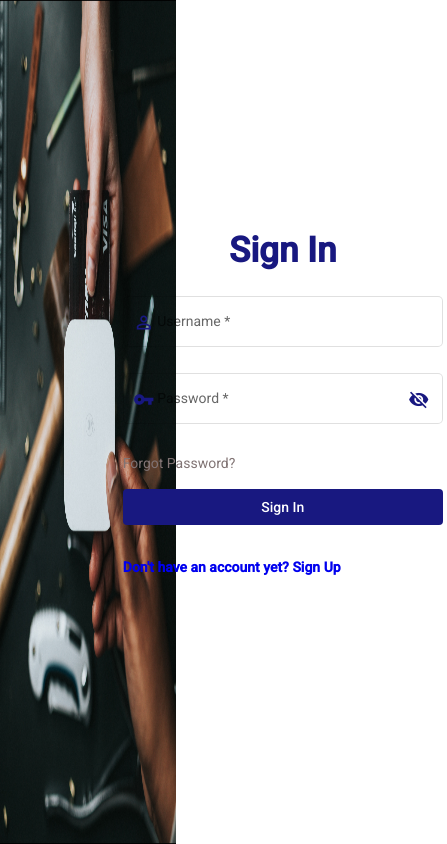
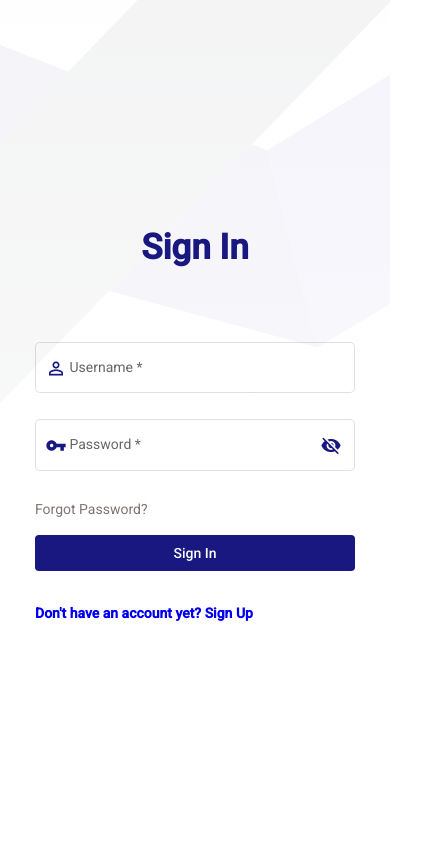
Before and after one commit to suba-sara/supplier-finance, an Angular app in the folder capstone-client/: page /sign-in in a window 390 px wide. Shown: the whole page, 447 px wide, since content can reach past the window. Built offline with nearby package versions, Linux system fonts and the light colour scheme.

Commit message:
made the sign in page mobile responsive

```diff
--- a/capstone-client/src/app/sign-in/sign-in.component.html
+++ b/capstone-client/src/app/sign-in/sign-in.component.html
@@ -1,37 +1,59 @@
-<div class="section left-section">
-  <img src="./assets/Images/login-bg.png" alt="login image">
-</div>
+<div class="root-container">
+  <div class="content-container">
+    <div class="section left-section"></div>
     <div class="section right-section">
       <div class="header-section">
         <h1>Sign In</h1>
       </div>
 
-  <div class="div-components">
+      <div class="form-content-container">
         <mat-card class="mat-elevation-z0 outline" *ngIf="errorMessage">
           <div class="mat-card-warning">
             <mat-icon>error_outline</mat-icon>
-        <mat-label>{{errorMessage}}</mat-label>
+            <mat-label>{{ errorMessage }}</mat-label>
           </div>
         </mat-card>
         <div>
           <mat-form-field appearance="outline">
             <mat-label>Username</mat-label>
-        <input matInput label="username" [(ngModel)]="signInData.username" required #name='ngModel'>
+            <input
+              matInput
+              label="username"
+              [(ngModel)]="signInData.username"
+              required
+              #name="ngModel"
+            />
             <mat-icon matPrefix>person_outline</mat-icon>
-        <mat-error *ngIf="name.invalid && (name.dirty || name.touched)">username is required</mat-error>
+            <mat-error *ngIf="name.invalid && (name.dirty || name.touched)"
+              >username is required
+            </mat-error>
           </mat-form-field>
         </div>
         <div>
           <mat-form-field appearance="outline">
             <mat-label>Password</mat-label>
             <mat-icon matPrefix>vpn_key</mat-icon>
-        <input matInput [type]="isPasswordVisible ? 'password' : 'text'" label="password"
-               [(ngModel)]="signInData.password" required #name='ngModel'>
+            <input
+              matInput
+              [type]="isPasswordVisible ? 'password' : 'text'"
+              label="password"
+              [(ngModel)]="signInData.password"
+              required
+              #name="ngModel"
+            />
 
-        <mat-icon matSuffix  class="isVisible-Point"
-                  (click)="isPasswordVisible = !isPasswordVisible">{{isPasswordVisible ? 'visibility_off' : 'visibility'}}</mat-icon>
+            <mat-icon
+              matSuffix
+              class="isVisible-Point"
+              (click)="isPasswordVisible = !isPasswordVisible"
+              >{{
+                isPasswordVisible ? "visibility_off" : "visibility"
+              }}</mat-icon
+            >
 
-        <mat-error *ngIf="name.invalid && (name.dirty || name.touched)">password is required</mat-error>
+            <mat-error *ngIf="name.invalid && (name.dirty || name.touched)"
+              >password is required
+            </mat-error>
           </mat-form-field>
         </div>
         <div class="forget-section">
@@ -41,7 +63,11 @@
           <button mat-flat-button (click)="handleSignInClick()">Sign In</button>
         </div>
         <div class="new-account-section">
-      <a routerLink="../sign-up/client" routerLinkActive="active">Don't have an account yet? Sign Up</a>
+          <a routerLink="../sign-up/client" routerLinkActive="active"
+            >Don't have an account yet? Sign Up</a
+          >
         </div>
       </div>
     </div>
+  </div>
+</div>
--- a/capstone-client/src/app/sign-in/sign-in.component.scss
+++ b/capstone-client/src/app/sign-in/sign-in.component.scss
@@ -1,17 +1,44 @@
+.root-container {
+  position: relative;
+  display: flex;
+  flex-direction: column;
+  align-items: center;
+  width: 100%;
+  height: 100%;
+  overflow-y: auto;
+
+  background: linear-gradient(0deg, rgba(12, 12, 12, 0.9), rgba(3, 3, 3, 0.8)),
+    url("../../assets/Images/home-gb.svg") no-repeat;
+  background-size: cover;
+}
+
+.content-container {
+  position: absolute;
+  left: 50%;
+  top: 50%;
+  transform: translate(-50%, -50%);
+  background: white;
+  width: 60vw;
+  height: 80vh;
+  border-radius: 1px;
+
+  display: flex;
+  justify-content: space-between;
+  overflow: hidden;
+  margin: 0;
+  padding: 0;
+}
+
 .section {
-  display: flex;
   height: 100%;
 }
 
 .left-section {
-  float: left;
   background: black;
   width: 45%;
 
-  img {
-    width: 100%;
-    height: 100%;
-  }
+  background: url("../../assets/Images/login-bg.png");
+  background-size: cover;
 }
 
 .right-section {
@@ -19,12 +46,15 @@
   flex-direction: column;
   align-items: center;
   justify-content: center;
+  width: 55%;
+  min-width: 400px;
 }
 
 .header-section {
   display: flex;
   flex-direction: column;
   align-items: center;
+  justify-content: center;
   padding: 2%;
 
   h1 {
@@ -35,12 +65,13 @@
   }
 }
 
-.div-components {
+.form-content-container {
   display: block;
   justify-content: center;
   padding: 2%;
 
-  button, mat-form-field {
+  button,
+  mat-form-field {
     appearance: mat-color(#181880);
     outline: #181880;
     width: 320px;
@@ -82,8 +113,8 @@
 .mat-card-warning {
   display: flex;
   align-items: center;
-  color: #D50000;
-  background: #FFEBEE;
+  color: #d50000;
+  background: #ffebee;
   width: 110%;
   margin-left: -15px;
   padding: 10px;
@@ -93,3 +124,51 @@
     margin-right: 2%;
   }
 }
+
+@media only screen and (max-width: 768px) {
+  .left-section {
+    display: none;
+  }
+
+  .content-container {
+    width: 90vw;
+    height: 90vh;
+    padding: 10px;
+    border-radius: 20px;
+    justify-content: center;
+  }
+}
+
+@media only screen and (max-width: 599px) {
+  .left-section {
+    display: none;
+  }
+
+  .content-container {
+    width: 100%;
+    height: 100%;
+    min-width: 400px;
+    min-height: 500px;
+    padding: 10px;
+    justify-content: center;
+    border-radius: 0;
+
+    background: linear-gradient(
+        0deg,
+        rgba(255, 255, 255, 0.99),
+        rgba(255, 255, 255, 0.95)
+      ),
+      url("../../assets/Images/home-gb.svg") no-repeat;
+    background-size: cover;
+    overflow: auto;
+  }
+
+  .right-section {
+    min-width: 400px;
+  }
+
+  .header-section {
+    height: 35vh;
+    max-height: 150px;
+  }
+}
```
Lines whose indentation alone changed are shown as unchanged.
